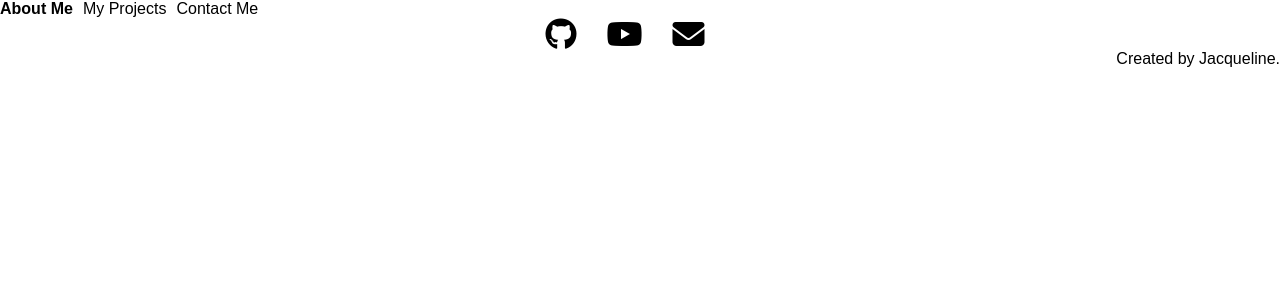
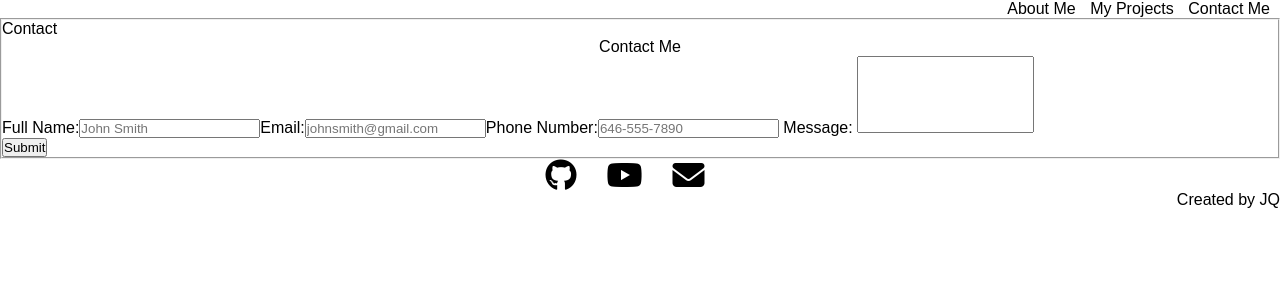
Before and after one commit to jqjacq/jqjacq.github.io, a React (Create React App) app: page /contact in a window 1280 px wide. Shown: the top 300 px of the page. Built offline with nearby package versions, Linux system fonts and the light colour scheme; the HTML template or start-up script is replaced by a standard one.

Commit message:
fixed classes, added project data, updated center+align styling

```diff
--- a/src/components/Contact.js
+++ b/src/components/Contact.js
@@ -2,12 +2,34 @@ import React from 'react'
 
 export default function Contact() {
   return (
-    <div className="contact-container centerText">
-            <a href="https://www.github.com/jqjacq" alt="Github">
-                <i className="fa-brands fa-2x fa-github contacts"></i>
-            </a>
-            <i className="fa-brands fa-2x fa-youtube contacts"></i>
-            <i className="fa-solid fa-2x fa-envelope contacts"></i>
-    </div>
+    <div className="contact-container">
+      <form>
+        <fieldset> Contact
+          <header className="centerText"> Contact Me </header>
+            <label for="first-name">Full Name:</label>
+                <input type="text"
+                    id="full-name"
+                    placeholder="John Smith"
+                    required></input>
+            <label for="email">Email:</label>
+                <input type="email"
+                    placeholder="johnsmith@gmail.com"
+                    required></input>
+            <label for="phonenumber">Phone Number:</label>
+                <input type="tel"
+                    id="telephone"
+                    pattern="[0-9]{3}-[0-9]{3}-[0-9]{4}"
+                    placeholder="646-555-7890"
+                    required></input>
+            <label for="message"> Message: </label>
+            <textarea id="message"
+                      rows="5"
+                      required>
+            </textarea>
+            <br></br>
+            <button className="centerText submit" type="submit">Submit</button>
+            </fieldset>
+          </form>
+        </div>
   )
 }
--- a/src/components/Footer.js
+++ b/src/components/Footer.js
@@ -2,8 +2,19 @@ import React from 'react'
 
 export default function Footer() {
   return (
-    <div className="footer-container">
-        Created by Jacqueline.
+    <>
+    <div className="footer-container centerText">
+      <a href="https://www.github.com/jqjacq" alt="Github">
+        <i className="fa-brands fa-2x fa-github socialmedia"></i>
+      </a>
+      <a href="https://www.youtube.com/" alt="Youtube">
+        <i className="fa-brands fa-2x fa-youtube socialmedia"></i>
+      </a>
+      <a href="www.gmail.com" alt="Email Address">
+        <i className="fa-solid fa-2x fa-envelope socialmedia"></i>
+      </a>
     </div>
+    <p className="rightAlign"> Created by JQ</p>
+    </>
   )
 }
--- a/src/components/Language.js
+++ b/src/components/Language.js
@@ -3,7 +3,7 @@ import React from 'react'
 export default function Language() {
   return (
     <div className="language-container">
-        <header className="centerText">Language</header>
+        <header className="centerText">Skills</header>
         <div className="languagelist">
             <span><i className="fa-brands fa-js"></i>JavaScript</span>
             <span><i className="fa-brands fa-html5"></i>HTML</span>
--- a/src/components/Navbar.js
+++ b/src/components/Navbar.js
@@ -3,7 +3,7 @@ import { Link } from "react-router-dom"
 
 export default function Navbar() {
   return (
-    <nav className="nav-container">
+    <nav className="nav-container rightAlign">
             <Link to="/" className="links"> About Me </Link>
             <Link to="/projects" className="links"> My Projects </Link>
             <Link to="/contact" className="links"> Contact Me</Link>
--- a/src/index.css
+++ b/src/index.css
@@ -10,10 +10,8 @@
   text-align: center;
 }
 
-.nav-container {
-  display: -webkit-box;
-  display: -ms-flexbox;
-  display: flex;
+.rightAlign {
+  text-align: right;
 }
 
 .nav-container .links {
@@ -24,6 +22,7 @@
 
 .nav-container .links:hover {
   font-weight: bold;
+  font-style: italic;
 }
 
 .about-container {
@@ -55,18 +54,22 @@
   padding: 10px 50px;
   display: -ms-grid;
   display: grid;
-  -ms-grid-columns: 1fr 1fr 1fr;
-      grid-template-columns: 1fr 1fr 1fr;
+  -ms-grid-columns: 1fr 1fr;
+      grid-template-columns: 1fr 1fr;
   -ms-grid-rows: 1fr 1fr;
       grid-template-rows: 1fr 1fr;
 }
 
-.contact-container .contacts {
+.contact-container textarea {
+  resize: none;
+}
+
+.footer-container {
+  color: black;
+}
+
+.footer-container .socialmedia {
   color: black;
   margin-right: 30px;
 }
-
-.footer-container {
-  text-align: right;
-}
 /*# sourceMappingURL=index.css.map */
--- a/src/index.scss
+++ b/src/index.scss
@@ -7,14 +7,17 @@
 .centerText {
     text-align: center;
 }
+.rightAlign {
+    text-align: right;
+}
 .nav-container {
-    display: flex;
     .links {
         text-decoration: none;
         margin-right: 10px;
         color: black;
         &:hover {
             font-weight: bold;
+            font-style: italic;
         }
     }
 }
@@ -39,18 +42,22 @@
     .languagelist {
         padding: 10px 50px;
         display: grid;
-        grid-template-columns: 1fr 1fr 1fr;
+        grid-template-columns: 1fr 1fr;
         grid-template-rows: 1fr 1fr;
     }
 }
 
 .contact-container {
-    .contacts {
-        color: black;
-        margin-right: 30px;
+
+    textarea {
+        resize: none;
     }
 }
 
 .footer-container {
-    text-align: right;
+    color: black;
+        .socialmedia {
+            color: black;
+            margin-right: 30px;
+        }
 }
```
Also changed, not shown: src/data/projects.js (+4 -4 lines), 1 other file (tests, documents, lock files or other folders).
